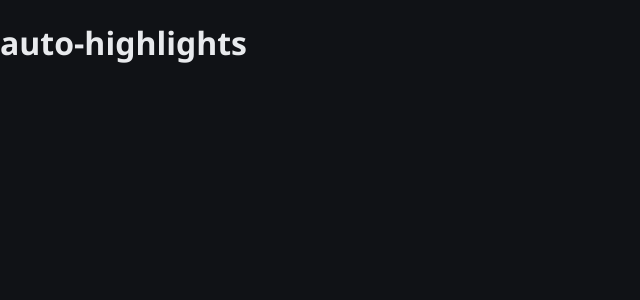
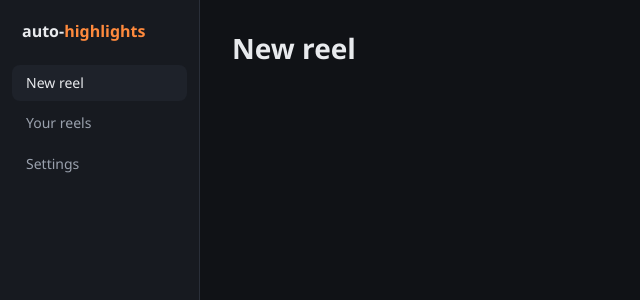
Before and after one commit to grvig/auto-highlights, a React (Vite) app in the folder ui/: page / in a window 1280 px wide. Shown: the top 300 px of the page, without its empty margins (0-640 px from the left). Built offline with nearby package versions, Linux system fonts and the light colour scheme.

Commit message:
Laid out the app with a side bar for a new reel, your reels and settings

```diff
--- a/ui/src/App.tsx
+++ b/ui/src/App.tsx
@@ -1,7 +1,18 @@
+import { useState } from "react";
+import { Shell, type View } from "./Shell";
+
 export function App() {
+  const [view, setView] = useState<View>("new");
   return (
-    <main className="app">
-      <h1>auto-highlights</h1>
-    </main>
+    <Shell view={view} onNavigate={setView} status={null}>
+      <h1>{TITLES[view]}</h1>
+    </Shell>
   );
 }
+
+const TITLES: Record<View, string> = {
+  new: "New reel",
+  reels: "Your reels",
+  settings: "Settings",
+  ready: "Recording readiness",
+};
--- /dev/null
+++ b/ui/src/Shell.tsx
@@ -0,0 +1,39 @@
+import type { ReactNode } from "react";
+
+export type View = "new" | "reels" | "settings" | "ready";
+
+const PAGES: { view: View; label: string }[] = [
+  { view: "new", label: "New reel" },
+  { view: "reels", label: "Your reels" },
+  { view: "settings", label: "Settings" },
+];
+
+interface Props {
+  view: View;
+  onNavigate: (view: View) => void;
+  status: ReactNode;
+  children: ReactNode;
+}
+
+export function Shell({ view, onNavigate, status, children }: Props) {
+  return (
+    <div className="shell">
+      <nav className="nav" aria-label="Main">
+        <div className="brand">
+          auto-<span>highlights</span>
+        </div>
+        {PAGES.map((page) => (
+          <button
+            key={page.view}
+            aria-current={view === page.view ? "page" : undefined}
+            onClick={() => onNavigate(page.view)}
+          >
+            {page.label}
+          </button>
+        ))}
+        <div className="status">{status}</div>
+      </nav>
+      <main className="content">{children}</main>
+    </div>
+  );
+}
--- a/ui/src/styles.css
+++ b/ui/src/styles.css
@@ -1,6 +1,154 @@
+:root {
+  --bg: #101216;
+  --surface: #171a20;
+  --surface-2: #1e222a;
+  --border: #2a2f39;
+  --text: #e8eaed;
+  --muted: #9aa1ad;
+  --accent: #ff8a3d;
+  --accent-text: #1a0d03;
+  --ok: #3ecf8e;
+  --warn: #f5b942;
+  --fail: #ef5f5f;
+  --radius: 8px;
+  --gap: 16px;
+  color-scheme: dark;
+}
+
+* {
+  box-sizing: border-box;
+}
+
+html,
+body,
+#root {
+  height: 100%;
+}
+
 body {
   margin: 0;
-  background: #101216;
-  color: #e8eaed;
-  font-family: "Segoe UI", system-ui, sans-serif;
+  background: var(--bg);
+  color: var(--text);
+  font: 14px/1.45 "Segoe UI", system-ui, sans-serif;
+  user-select: none;
 }
+
+h1,
+h2,
+h3 {
+  margin: 0;
+  font-weight: 600;
+}
+
+button {
+  font: inherit;
+  color: inherit;
+  cursor: pointer;
+  border: 1px solid var(--border);
+  background: var(--surface-2);
+  border-radius: var(--radius);
+  padding: 8px 14px;
+}
+
+button:hover:not(:disabled) {
+  border-color: var(--muted);
+}
+
+button:disabled {
+  opacity: 0.45;
+  cursor: default;
+}
+
+button.primary {
+  background: var(--accent);
+  border-color: var(--accent);
+  color: var(--accent-text);
+  font-weight: 600;
+}
+
+:focus-visible {
+  outline: 2px solid var(--accent);
+  outline-offset: 2px;
+}
+
+.muted {
+  color: var(--muted);
+}
+
+/* --- shell ---------------------------------------------------------------- */
+
+.shell {
+  display: grid;
+  grid-template-columns: 200px 1fr;
+  height: 100%;
+}
+
+.nav {
+  display: flex;
+  flex-direction: column;
+  gap: 4px;
+  padding: 20px 12px;
+  background: var(--surface);
+  border-right: 1px solid var(--border);
+}
+
+.nav .brand {
+  font-weight: 700;
+  font-size: 16px;
+  padding: 0 10px 18px;
+}
+
+.nav .brand span {
+  color: var(--accent);
+}
+
+.nav button {
+  text-align: left;
+  border: none;
+  background: transparent;
+  color: var(--muted);
+}
+
+.nav button[aria-current="page"] {
+  background: var(--surface-2);
+  color: var(--text);
+}
+
+.nav .status {
+  margin-top: auto;
+}
+
+.content {
+  overflow: auto;
+  padding: 28px 32px;
+}
+
+/* --- readiness dot -------------------------------------------------------- */
+
+.status button {
+  display: flex;
+  align-items: center;
+  gap: 8px;
+  width: 100%;
+  font-size: 13px;
+}
+
+.dot {
+  width: 8px;
+  height: 8px;
+  border-radius: 50%;
+  background: var(--muted);
+  flex: none;
+}
+
+.dot.ok {
+  background: var(--ok);
+}
+
+.dot.warn {
+  background: var(--warn);
+}
+
+.dot.fail {
+  background: var(--fail);
+}
```
Also changed, not shown: 1 other file (tests, documents, lock files or other folders).
